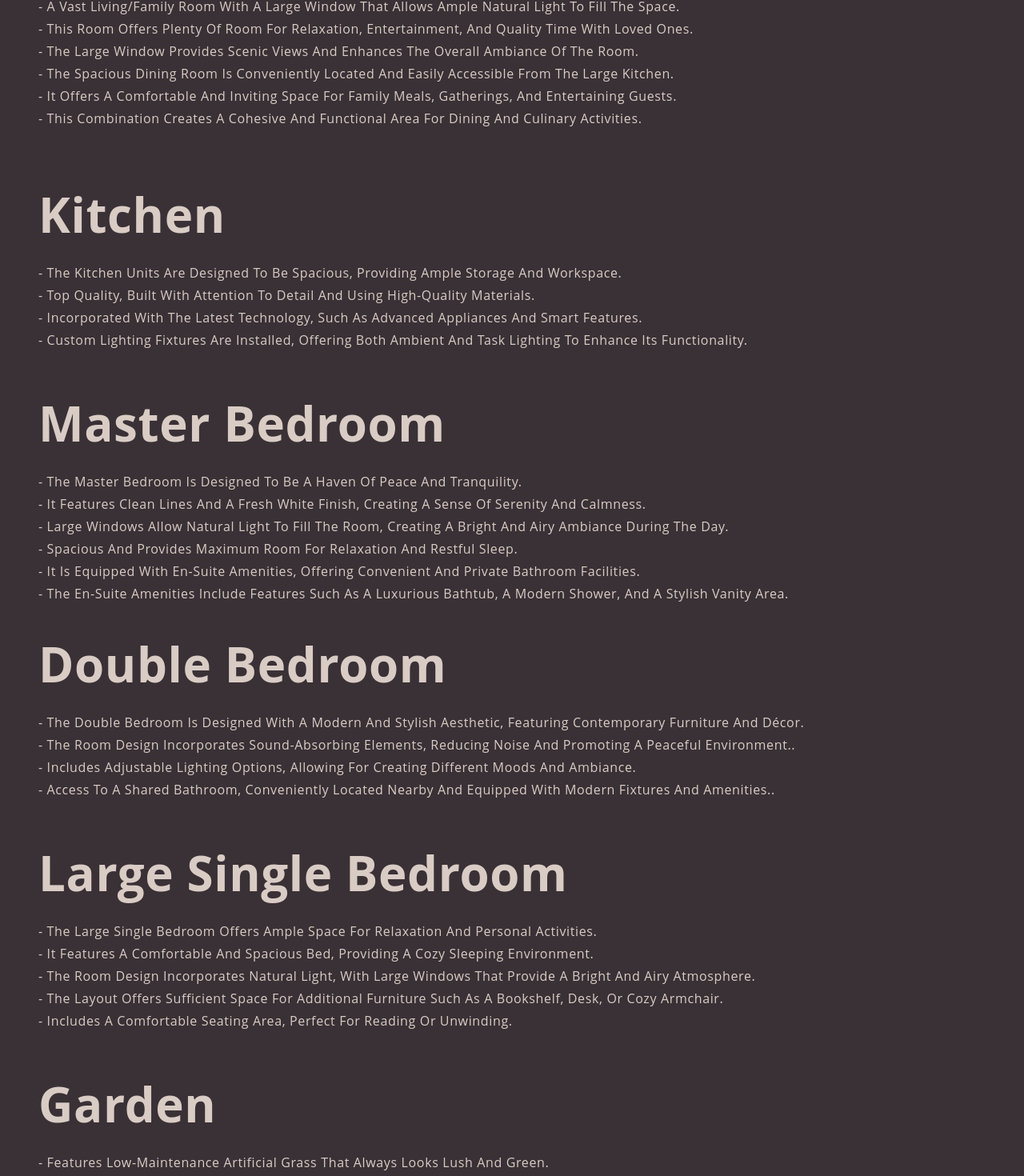
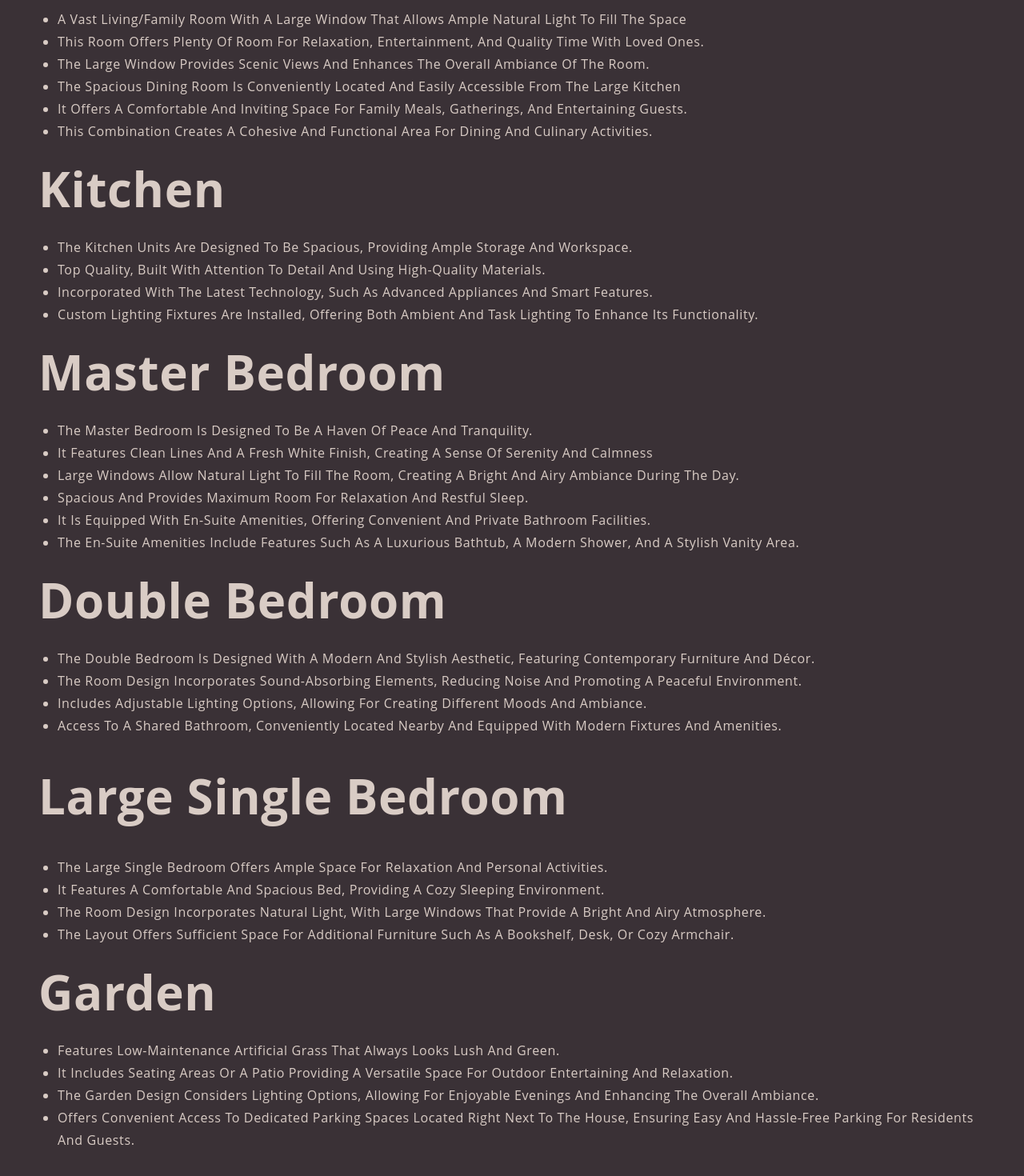
Before and after one commit to Henry-Oresegun/sereniity-space, a React (Create React App) app: page / in a window 1280 px wide. Shown: the part 1039-2509 px from the top of the page at 80% size. Built offline with nearby package versions, Linux system fonts and the light colour scheme; a web font is replaced by a local one.

Commit message:
Add files via upload

```diff
--- a/src/container/Rooms/Rooms.css
+++ b/src/container/Rooms/Rooms.css
@@ -8,7 +8,7 @@
     letter-spacing: 0.04rem;
     text-transform: capitalize;
     line-height: 117px;
-    font-size: 60px;
+    font-size: 0px;
   }
 
   .app__header {
@@ -21,5 +21,10 @@
     letter-spacing: 0.04rem;
     text-transform: capitalize;
     line-height: 117px;
-    font-size: 90px;
+    font-size: 60px;
   }
+  .app__bullet-list {
+    list-style-type: disc;
+    margin: -2rem 0;
+    padding-left: 1.5rem;
+  }
--- a/src/container/Rooms/Rooms.jsx
+++ b/src/container/Rooms/Rooms.jsx
@@ -6,54 +6,112 @@ const Rooms = () => (
 
   <div className='app__header app__wrapper section__padding' id='home'>
     <div className='app__wrapper_info' style={{ marginTop: '-30px' }}>
-  <h1 className='app__rooms-h1'>Living Room</h1>
-  <p className='p__opensans' style={{ margin: '1rem 0' }}>
-    - A vast living/family room with a large window that allows ample natural light to fill the space.<br />
-    - This room offers plenty of room for relaxation, entertainment, and quality time with loved ones.<br />
-    - The large window provides scenic views and enhances the overall ambiance of the room.<br />
-    - The spacious dining room is conveniently located and easily accessible from the large kitchen.<br />
-    - It offers a comfortable and inviting space for family meals, gatherings, and entertaining guests.<br />
-    - This combination creates a cohesive and functional area for dining and culinary activities.
-  </p>
-  <h1 className='app__rooms-h1' style={{margin: '2rem 0'}}>Kitchen </h1>
-    <p className='p__opensans' style={{margin: '-2rem 0'}}>
-  - The kitchen units are designed to be spacious, providing ample storage and workspace.<br />
-  - Top quality, built with attention to detail and using high-quality materials.<br />
-  - Incorporated with the latest technology, such as advanced appliances and smart features.<br />
-  - Custom lighting fixtures are installed, offering both ambient and task lighting to enhance its functionality.<br />
-</p>
-<h1 className='app__rooms-h1'style={{margin: '4rem 0'}}>Master Bedroom</h1>
-     <p className='p__opensans' style={{margin: '-4rem 0'}}>
-  - The master bedroom is designed to be a haven of peace and tranquility.<br />
-  - It features clean lines and a fresh white finish, creating a sense of serenity and calmness.<br />
-  - Large windows allow natural light to fill the room, creating a bright and airy ambiance during the day.<br />
-  - Spacious and provides maximum room for relaxation and restful sleep.<br />
-  - It is equipped with en-suite amenities, offering convenient and private bathroom facilities.<br />
-  - The en-suite amenities include features such as a luxurious bathtub, a modern shower, and a stylish vanity area.<br/>
-</p>
-<h1 className='app__rooms-h1' style={{margin: '5rem 0'}}>Double Bedroom</h1>
-     <p className='p__opensans' style={{margin: '-5rem 0'}}>
-  - The double bedroom is designed with a modern and stylish aesthetic, featuring contemporary furniture and décor.<br />
-  - The room design incorporates sound-absorbing elements, reducing noise and promoting a peaceful environment..<br />
-  - Includes adjustable lighting options, allowing for creating different moods and ambiance.<br />
-  - Access to a shared bathroom, conveniently located nearby and equipped with modern fixtures and amenities..<br/>
-</p>
-<h1 className='app__rooms-h1'style={{margin: '7rem 0'}}>Large Single Bedroom</h1>
-     <p className='p__opensans' style={{margin: '-7rem 0'}}>
-  - The large single bedroom offers ample space for relaxation and personal activities.<br />
-  - It features a comfortable and spacious bed, providing a cozy sleeping environment.<br />
-  - The room design incorporates natural light, with large windows that provide a bright and airy atmosphere.<br />
-  - The layout offers sufficient space for additional furniture such as a bookshelf, desk, or cozy armchair.<br />
-  - Includes a comfortable seating area, perfect for reading or unwinding.
+  <h1 className='app__header-h1' style={{margin: "2rem 0"}}>Living Room</h1>
+  <ul className="app__bullet-list">
+  <li className="p__opensans">
+     A vast living/family room with a large window that allows ample natural light to fill the space
+    </li>
+    <li className="p__opensans">
+     This room offers plenty of room for relaxation, entertainment, and quality time with loved ones.
+    </li>
+    <li className="p__opensans">
+     The large window provides scenic views and enhances the overall ambiance of the room.
+    </li>
+    <li className="p__opensans">
+    The spacious dining room is conveniently located and easily accessible from the large kitchen
+    </li>
+    <li className="p__opensans">
+    It offers a comfortable and inviting space for family meals, gatherings, and entertaining guests.
+    </li>
+    <li className="p__opensans">
+     This combination creates a cohesive and functional area for dining and culinary activities.
+  </li>
+  </ul>
 
-</p>
-<h1 className='app__rooms-h1' style={{margin: '9rem 0'}}>Garden</h1>
-     <p className='p__opensans' style={{margin: '-9rem 0'}}>
-  - Features low-maintenance artificial grass that always looks lush and green.<br />
-  - It includes seating areas or a patio providing a versatile space for outdoor entertaining and relaxation.<br />
-  - The garden design considers lighting options, allowing for enjoyable evenings and enhancing the overall ambiance.<br />
-  - Offers convenient access to dedicated parking spaces located right next to the house, ensuring easy and hassle-free parking for residents and guests.<br />
-</p>
+  <h1 className="app__header-h1" style={{ margin: "2rem 0" }}>Kitchen</h1>
+<ul className="app__bullet-list">
+  <li className="p__opensans">
+    The kitchen units are designed to be spacious, providing ample storage and workspace.
+  </li>
+  <li className="p__opensans">
+    Top quality, built with attention to detail and using high-quality materials.
+  </li>
+  <li className="p__opensans">
+    Incorporated with the latest technology, such as advanced appliances and smart features.
+  </li>
+  <li className="p__opensans">
+    Custom lighting fixtures are installed, offering both ambient and task lighting to enhance its functionality.
+  </li>
+</ul>
+
+<h1 className='app__header-h1'style={{margin: '2rem 0'}}>Master Bedroom</h1>
+<ul className="app__bullet-list">
+  <li className="p__opensans">
+  The Master Bedroom Is Designed To Be A Haven Of Peace And Tranquility.
+  </li>
+  <li className="p__opensans">
+  It Features Clean Lines And A Fresh White Finish, Creating A Sense Of Serenity And Calmness
+  </li>
+  <li className="p__opensans">
+  Large Windows Allow Natural Light To Fill The Room, Creating A Bright And Airy Ambiance During The Day.
+  </li>
+  <li className="p__opensans">
+  Spacious And Provides Maximum Room For Relaxation And Restful Sleep.
+  </li>
+  <li className="p__opensans">
+  It Is Equipped With En-Suite Amenities, Offering Convenient And Private Bathroom Facilities.
+  </li>
+  <li className="p__opensans">
+  The En-Suite Amenities Include Features Such As A Luxurious Bathtub, A Modern Shower, And A Stylish Vanity Area.
+  </li>
+</ul>
+
+<h1 className='app__header-h1' style={{margin: '2rem 0'}}>Double Bedroom</h1>
+<ul className="app__bullet-list">
+  <li className="p__opensans">
+  The Double Bedroom Is Designed With A Modern And Stylish Aesthetic, Featuring Contemporary Furniture And Décor.
+  </li>
+  <li className="p__opensans">
+  The Room Design Incorporates Sound-Absorbing Elements, Reducing Noise And Promoting A Peaceful Environment.
+  </li>
+  <li className="p__opensans">
+  Includes Adjustable Lighting Options, Allowing For Creating Different Moods And Ambiance.
+  </li>
+  <li className="p__opensans">
+  Access To A Shared Bathroom, Conveniently Located Nearby And Equipped With Modern Fixtures And Amenities.
+  </li>
+</ul>
+
+<h1 className='app__header-h1'style={{margin: '3rem 0'}}>Large Single Bedroom</h1>
+<ul className="app__bullet-list">
+  <li className="p__opensans">
+  The Large Single Bedroom Offers Ample Space For Relaxation And Personal Activities.
+  </li>
+  <li className="p__opensans">
+  It Features A Comfortable And Spacious Bed, Providing A Cozy Sleeping Environment.
+  </li>
+  <li className="p__opensans">
+  The Room Design Incorporates Natural Light, With Large Windows That Provide A Bright And Airy Atmosphere.
+  </li>
+  <li className="p__opensans">
+  The Layout Offers Sufficient Space For Additional Furniture Such As A Bookshelf, Desk, Or Cozy Armchair.
+  </li>
+  </ul>
+<h1 className='app__header-h1' style={{margin: '2rem 0'}}>Garden</h1>
+<ul className="app__bullet-list">
+  <li className="p__opensans">
+  Features Low-Maintenance Artificial Grass That Always Looks Lush And Green.
+  </li>
+  <li className="p__opensans">
+  It Includes Seating Areas Or A Patio Providing A Versatile Space For Outdoor Entertaining And Relaxation.
+  </li>
+  <li className="p__opensans">
+  The Garden Design Considers Lighting Options, Allowing For Enjoyable Evenings And Enhancing The Overall Ambiance.
+  </li>
+  <li className="p__opensans">
+  Offers Convenient Access To Dedicated Parking Spaces Located Right Next To The House, Ensuring Easy And Hassle-Free Parking For Residents And Guests.
+  </li>
+  </ul>
 </div>
 
 
```
